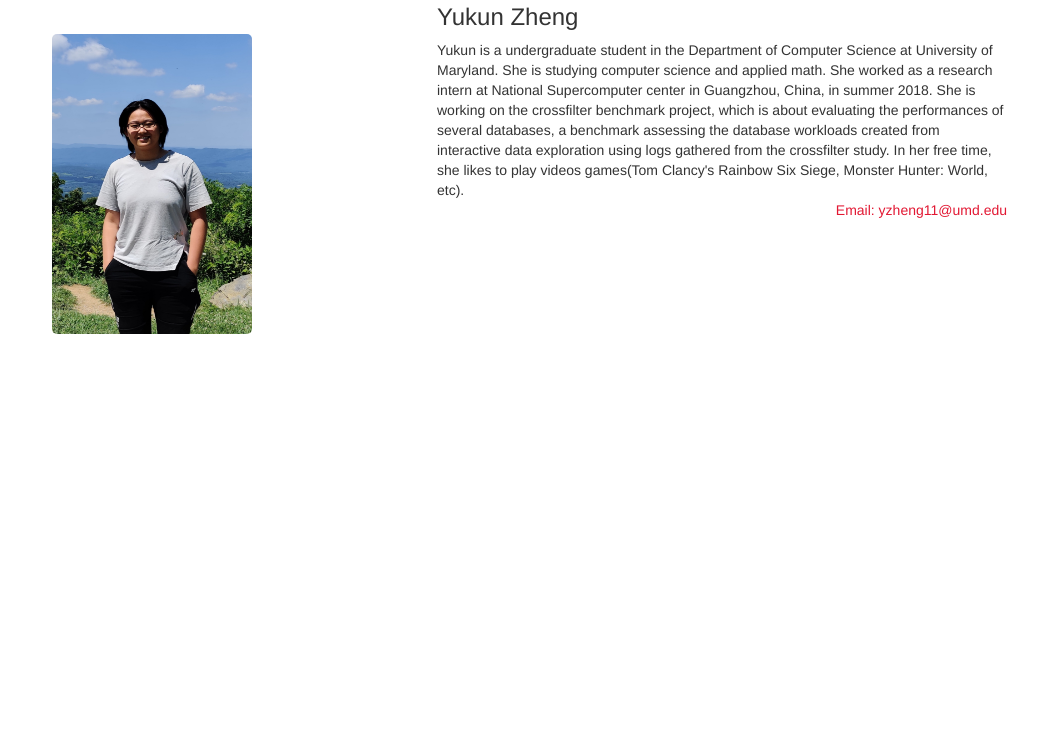
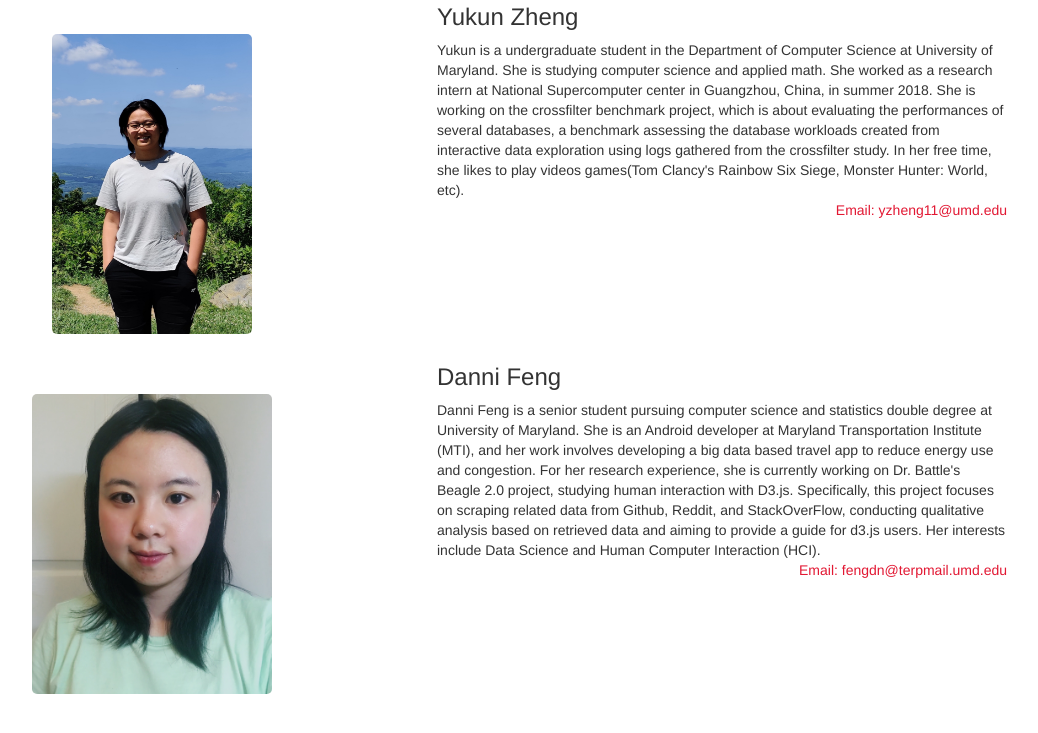
Before and after one commit to leibatt/battle-data-lab, a Jekyll site: the page built from about.md, in a window 1280 px wide and 900 px high, scrolled down 3279 px. Shown: the top 733 px of the window, without its empty margins (203-1241 px from the left). Built offline with Jekyll 4.4.1, drawn with Linux system fonts in a browser that asks for light colours; before the commit the page ends 3819 px from its top, so only the background shows below that.

Commit message:
Danni's profile added

```diff
--- a/about.md
+++ b/about.md
@@ -138,3 +138,17 @@ She enjoys graphic designing where she crafts intuitive, impressive and pixel-pe
         <br/><p class="contact-item">Email: yzheng11@umd.edu</p>
     </div>
 </div>
+
+<div class="about-items">
+    <div class="about-item-img">
+    <img
+        src="{{site.baseurl}}/public/danni.jpg"
+        alt="Danni"
+		style="width:24rem;height:30rem;"/>
+    </div>
+    <div class="about-item-des">
+        <h2 class="about-name">Danni Feng</h2>
+	Danni Feng is a senior student pursuing computer science and statistics double degree at University of Maryland. She is an Android developer at Maryland Transportation Institute (MTI), and her work involves developing a big data based travel app to reduce energy use and congestion. For her research experience, she is currently working on Dr. Battle's Beagle 2.0 project, studying human interaction with D3.js. Specifically, this project focuses on scraping related data from Github, Reddit, and StackOverFlow, conducting qualitative analysis based on retrieved data and aiming to provide a guide for d3.js users. Her interests include Data Science and Human Computer Interaction (HCI).
+        <br/><p class="contact-item">Email: fengdn@terpmail.umd.edu</p>
+    </div>
+</div>
```
Also changed, not shown: public/danni.jpg (added).
